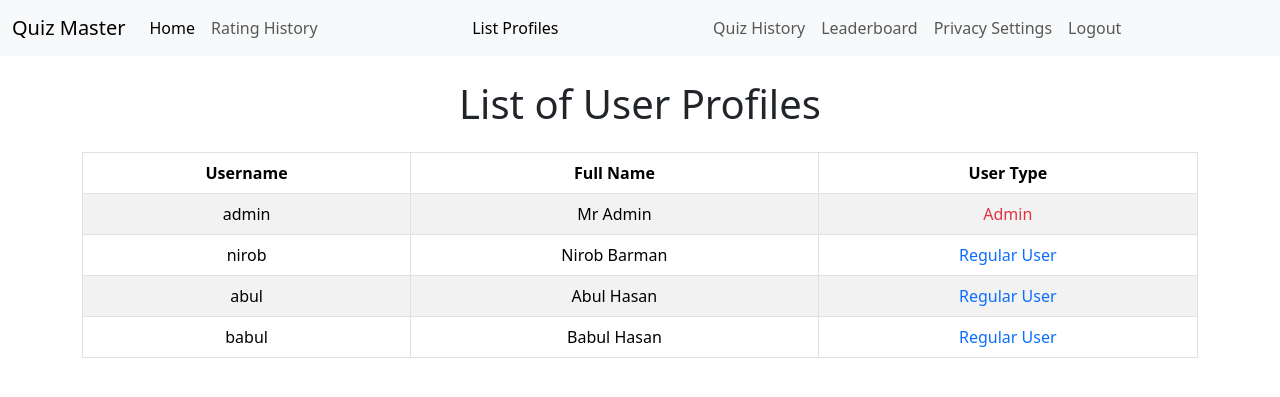
After one commit to Nirob-Barman/Quiz-Master, a Django app: page /accounts/admin/list_profiles/ in a window 1280 px wide. The commit adds this page. Shown: the top 397 px of the page. Run offline with Django 4.2, Linux system fonts and the light colour scheme; a user stored in the database is signed in; data comes from the database, SQL or seed files in the repository; both versions use the stored data as it was after the commit.

Commit message:
User profile management for admins and viewers

```diff
--- /dev/null
+++ b/accounts/templates/list_profiles.html
@@ -0,0 +1,31 @@
+{% extends 'base.html' %}
+
+{% block content %}
+<div class="container mt-4">
+    <h1 class="text-center mb-4">List of User Profiles</h1>
+    <table class="table table-striped table-bordered text-center">
+        <thead class="thead-dark">
+            <tr>
+                <th scope="col">Username</th>
+                <th scope="col">Full Name</th>
+                <th scope="col">User Type</th>
+            </tr>
+        </thead>
+        <tbody>
+            {% for user in users %}
+            <tr>
+                <td>{{ user.username }}</td>
+                <td>{{ user.first_name }} {{ user.last_name }}</td>
+                <td>
+                    {% if user.is_staff %}
+                    <span class="text-danger">Admin</span>
+                    {% else %}
+                    <span class="text-primary">Regular User</span>
+                    {% endif %}
+                </td>
+            </tr>
+            {% endfor %}
+        </tbody>
+    </table>
+</div>
+{% endblock %}
--- a/accounts/urls.py
+++ b/accounts/urls.py
@@ -5,6 +5,7 @@ urlpatterns = [
     # path('profile/', views.profile, name='profile'),
     path('profile/privacy_settings',
          views.privacy_settings, name='privacy_settings'),
+    path('admin/list_profiles/', views.list_profiles, name='list_profiles'),
     path('profile/edit_privacy_settings/',
          views.edit_privacy_settings, name='edit_privacy_settings'),
     path('signup/', views.signup, name='signup'),
--- a/accounts/views.py
+++ b/accounts/views.py
@@ -132,6 +132,13 @@ def user_login(request):
 #     else:
 #         return redirect('login')
 
+@login_required
+def list_profiles(request):
+    if not request.user.is_staff:
+        return redirect('home')  # Redirect non-admin users
+
+    users = User.objects.all()
+    return render(request, 'list_profiles.html', {'users': users})
 
 def privacy_settings(request):
     if request.user.is_authenticated:
--- a/core/templates/navbar.html
+++ b/core/templates/navbar.html
@@ -13,6 +13,15 @@
                 <li class="nav-item">
                     <a class="nav-link" href="{% url 'rating_history' %}">Rating History</a>
                 </li>
+            </ul>
+        </div>
+        <div class="collapse navbar-collapse" id="navbarSupportedContent">
+            <ul class="navbar-nav me-auto mb-2 mb-lg-0">
+                {% if user.is_staff %}
+                <li class="nav-item">
+                    <a class="nav-link active" aria-current="page" href="{% url 'list_profiles' %}">List Profiles</a>
+                </li>
+                {% endif %}
             </ul>
         </div>
         <div class="collapse navbar-collapse" id="navbarSupportedContent">
```
Also changed, not shown: db.sqlite3.
